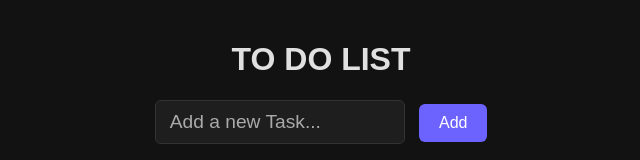
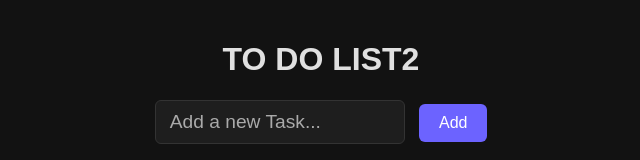
Before and after one commit to Mohamerabee98/TO-DO-LIST2, a plain HTML site: page index.html in a window 1280 px wide. Shown: the top 160 px of the page, without its empty margins (319-959 px from the left). Drawn offline with Linux system fonts and the light colour scheme.

Commit message:
fourcommit

```diff
--- a/index.html
+++ b/index.html
@@ -10,7 +10,7 @@
   <body>
     <div class="wrapper">
       <div class="info">
-        <h1>TO DO LIST</h1>
+        <h1>TO DO LIST2</h1>
       <div>
         <input type="text" id="task-input" placeholder=" Add a new Task..." />
         <button id="add-btn">Add</button>
```
